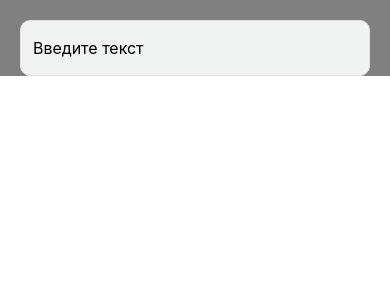
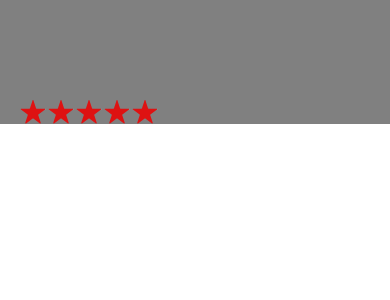
Before and after one commit to odvapro/react-native-templates, a React Native app: screen / in a window 390 px wide. Shown: the top 300 px of the page. Built offline with nearby package versions, Linux system fonts and the light colour scheme.

Commit message:
Описал компонент Rating в readme файле

```diff
--- a/App.js
+++ b/App.js
@@ -1,7 +1,6 @@
-import React, { useRef } from 'react';
-import { Alert, SafeAreaView, ScrollView, Text } from 'react-native';
-import CheckBox from './src/components/CheckBox';
-import Input from './src/components/Input';
+import React from 'react';
+import { SafeAreaView, ScrollView } from 'react-native';
+import Rating from './src/components/Rating';
 
 import style from './style';
 
@@ -9,7 +8,7 @@ const App = () => {
 	return (
 		<SafeAreaView>
 			<ScrollView style={style.wrapper}>
-				<Input />
+				<Rating />
 			</ScrollView>
 		</SafeAreaView>
 	);
--- a/src/components/Rating/index.js
+++ b/src/components/Rating/index.js
@@ -4,13 +4,13 @@ import styles from './style';
 import Svg, { Defs, LinearGradient, Stop, Path } from 'react-native-svg';
 
 const Rating = ({
-	rating = 0,
+	rating = 1,
 	readonly = false,
 	starsCount = 5,
 	starSize = { width: '26', height: '24' },
 	fillColor = '#DE1212',
 	color = '#C9C9C9',
-	style,
+	styleContainer,
 	onRatingChange,
 }) => {
 	const stars = new Array(starsCount).fill(null);
@@ -76,7 +76,7 @@ const Rating = ({
 	};
 
 	return (
-		<View style={{ ...styles.wrapper, ...style }}>
+		<View style={{ ...styles.wrapper, ...styleContainer }}>
 			{stars.map(renderStar)}
 		</View>
 	);
--- a/style.js
+++ b/style.js
@@ -2,7 +2,7 @@ import { StyleSheet } from 'react-native';
 
 export default StyleSheet.create({
 	wrapper: {
-		paddingTop: 20,
+		paddingTop: 100,
 		height: '100%',
 		paddingHorizontal: 20,
 		backgroundColor: 'gray',
```
Also changed, not shown: src/components/Input/README.md, src/components/RadioGroup/README.md, src/components/Rating/README.md (added), src/components/Rating/gifs/android.gif (added), src/components/Rating/gifs/ios.gif (added).
